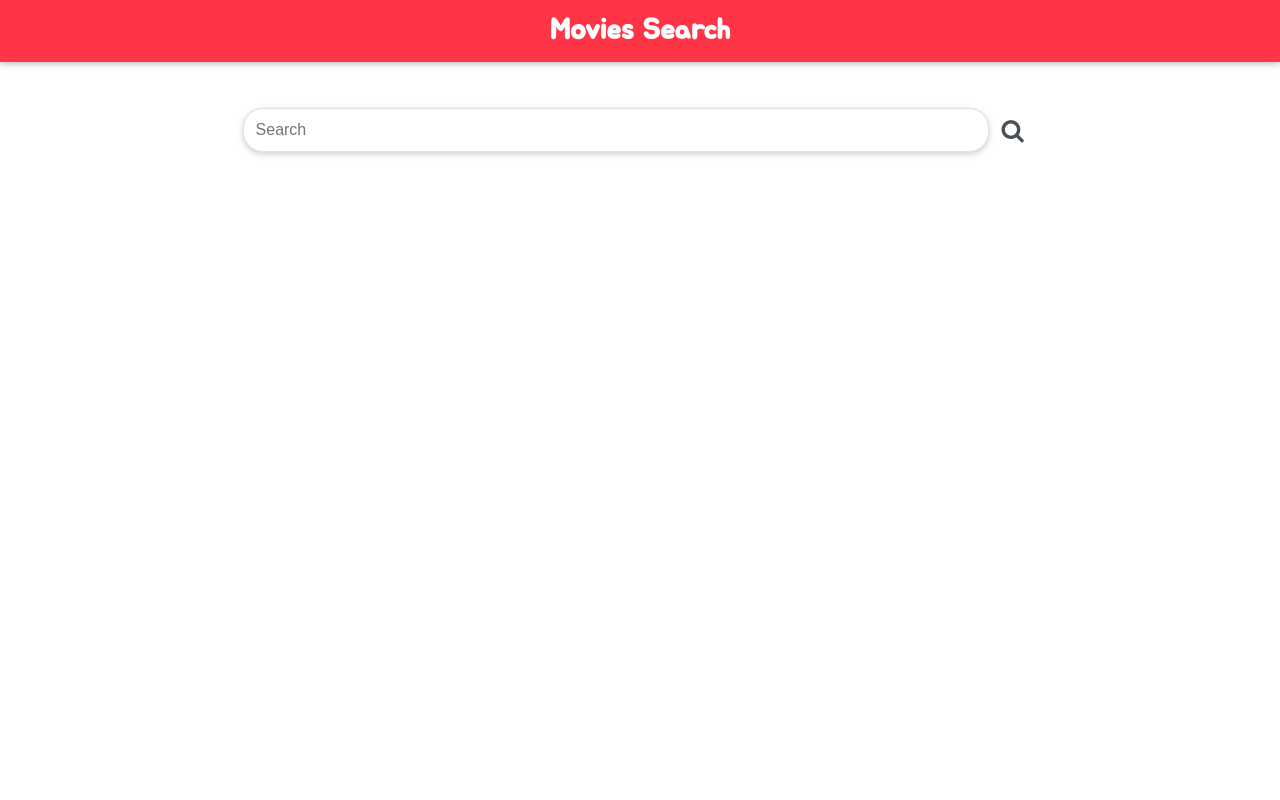
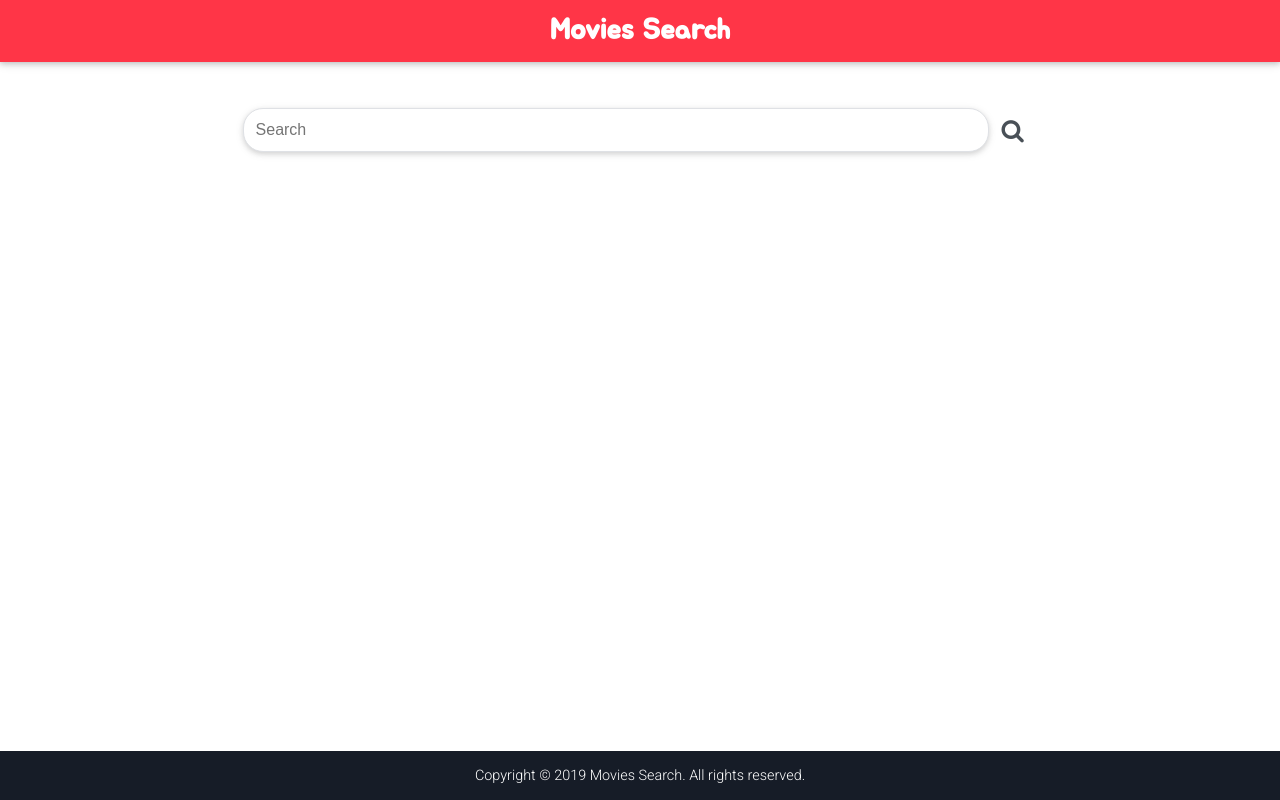
Before and after one commit to helbitz/movie-search-eran-helbitz2, a React (Create React App) app: page / in a window 1280 px wide. Built offline with nearby package versions, Linux system fonts and the light colour scheme.

Commit message:
footer added

```diff
--- a/src/components/App.js
+++ b/src/components/App.js
@@ -5,6 +5,7 @@ import Navbar from './Navbar';
 import MovieInput from './MovieInput';
 import MovieList from './MovieList';
 import ShowMovie from './ShowMovie';
+import Footer from './Footer';
 
 
 class App extends Component {
@@ -43,7 +44,7 @@ class App extends Component {
 
   render() {
     return (
-      <div>
+      <div className='main-container'>
         <Navbar />
         <MovieInput handleSearch={this.handleSearch} />
         {this.state.showMovies && (
@@ -56,6 +57,7 @@ class App extends Component {
           />
         )}
         {this.state.showMovie && <ShowMovie movieInfo={this.state.movie} />}
+        <Footer />
       </div>
     );
   }
--- /dev/null
+++ b/src/components/Footer.js
@@ -0,0 +1,14 @@
+import React from 'react';
+
+const Footer = () => {
+
+  return (
+    <footer className="page-footer">
+      <div className="text-center">
+        Copyright &copy; 2019 Movies Search. All rights reserved.
+      </div>
+    </footer>
+  );
+}
+
+export default Footer;
--- a/src/components/MovieList.js
+++ b/src/components/MovieList.js
@@ -15,7 +15,6 @@ const MovieList = ({handleShowMovie, movies, handleSearch, activePage, searchTer
     ))
 
     function handlePageChange(pageNumber) {
-      console.log(pageNumber)
       handleSearch(searchTerm, pageNumber);
     }
 
--- a/src/scss/main.scss
+++ b/src/scss/main.scss
@@ -7,3 +7,4 @@
 @import './modules/card';
 @import './modules/grid';
 @import './modules/pagination';
+@import './modules/footer';
--- a/src/scss/modules/_container.scss
+++ b/src/scss/modules/_container.scss
@@ -1,3 +1,9 @@
+.main-container {
+   min-height: 100vh;
+   overflow: hidden;
+   display: block;
+   position: relative;
+}
 .container {
   padding-right: 18px;
   padding-left: 18px;
--- /dev/null
+++ b/src/scss/modules/_footer.scss
@@ -0,0 +1,16 @@
+.page-footer {
+  position:absolute;
+  left:0;
+  bottom:0;
+  right:0;
+  color: #fff;
+  font-size: .9rem;
+  background-color: $footer;
+  width: 100%;
+
+  .text-center {
+    text-align: center;
+    padding: 1rem 0;
+    font-weight: 300;
+  }
+}
--- a/src/scss/modules/_general.scss
+++ b/src/scss/modules/_general.scss
@@ -3,6 +3,8 @@ body {
   overflow-x: hidden;
   padding: 0;
   margin: 0;
+  height: 100%;
+  position: relative;
 }
 
 *,
--- a/src/scss/modules/_pagination.scss
+++ b/src/scss/modules/_pagination.scss
@@ -4,7 +4,7 @@
   list-style: none;
   border-radius: .25rem;
   justify-content: center;
-  margin-bottom: 3rem;
+  margin-bottom: 7rem;
 
   li {
 
```
